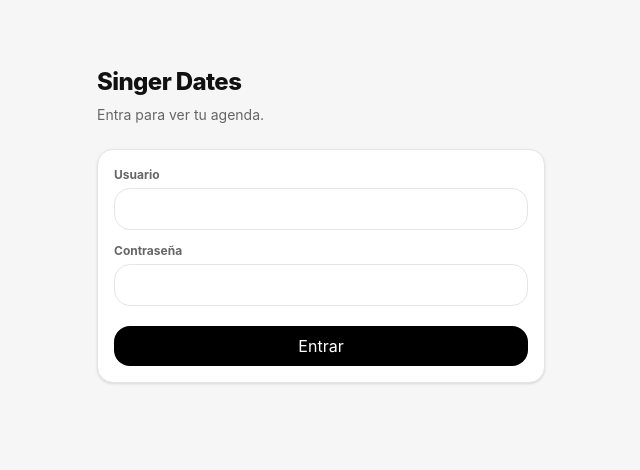
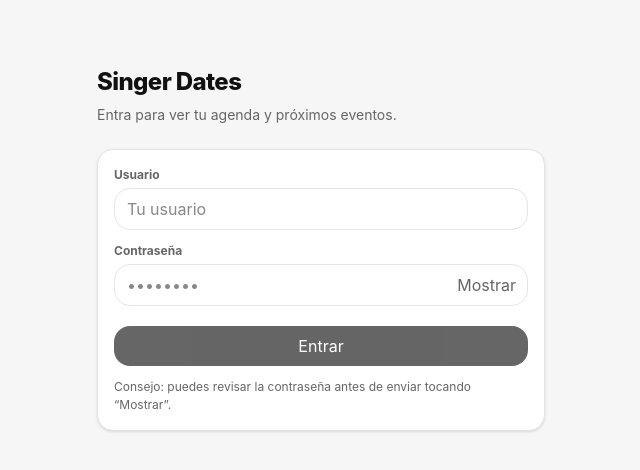
Before and after one commit to angelmr2601/singer-dates, a Next.js app: page /login in a window 1280 px wide. Shown: the top 470 px of the page, without its empty margins (319-959 px from the left). Built offline with nearby package versions, Linux system fonts and the light colour scheme.

Commit message:
Mejora UX en login con validación y mostrar contraseña

```diff
--- a/src/app/login/page.tsx
+++ b/src/app/login/page.tsx
@@ -8,8 +8,10 @@ export default function LoginPage() {
   const router = useRouter();
   const [username, setUsername] = useState("");
   const [password, setPassword] = useState("");
+  const [showPassword, setShowPassword] = useState(false);
   const [loading, setLoading] = useState(false);
   const [err, setErr] = useState<string | null>(null);
+  const canSubmit = username.trim().length > 0 && password.length > 0;
 
   async function onSubmit(e: React.FormEvent) {
     e.preventDefault();
@@ -39,35 +41,58 @@ export default function LoginPage() {
       <div className="mx-auto max-w-md">
         <div className="mb-6">
           <div className="text-[24px] font-extrabold tracking-tight">Singer Dates</div>
-          <div className="mt-1 text-[14px] text-[rgb(var(--muted))]">Entra para ver tu agenda.</div>
+          <div className="mt-1 text-[14px] text-[rgb(var(--muted))]">
+            Entra para ver tu agenda y próximos eventos.
+          </div>
         </div>
 
         <Card>
-          <form onSubmit={onSubmit} className="grid gap-3">
+          <form onSubmit={onSubmit} className="grid gap-3" noValidate>
             <div>
               <Label>Usuario</Label>
               <div className="mt-1">
-                <Input value={username} onChange={(e) => setUsername(e.target.value)} autoComplete="username" />
+                <Input
+                  value={username}
+                  onChange={(e) => setUsername(e.target.value)}
+                  autoComplete="username"
+                  placeholder="Tu usuario"
+                  required
+                />
               </div>
             </div>
 
             <div>
               <Label>Contraseña</Label>
-              <div className="mt-1">
+              <div className="relative mt-1">
                 <Input
-                  type="password"
+                  type={showPassword ? "text" : "password"}
                   value={password}
                   onChange={(e) => setPassword(e.target.value)}
                   autoComplete="current-password"
+                  placeholder="••••••••"
+                  required
                 />
+
+                <button
+                  type="button"
+                  onClick={() => setShowPassword((v) => !v)}
+                  className="absolute right-3 top-1/2 -translate-y-1/2 text-[12px] font-extrabold text-[rgb(var(--muted))] transition hover:text-[rgb(var(--text))]"
+                  aria-label={showPassword ? "Ocultar contraseña" : "Mostrar contraseña"}
+                >
+                  {showPassword ? "Ocultar" : "Mostrar"}
+                </button>
               </div>
             </div>
 
             {err && <div className="text-[13px] font-semibold text-red-600">{err}</div>}
 
-            <Button disabled={loading} className="mt-2">
+            <Button disabled={loading || !canSubmit} className="mt-2">
               {loading ? "Entrando…" : "Entrar"}
             </Button>
+
+            <div className="text-[12px] text-[rgb(var(--muted))]">
+              Consejo: puedes revisar la contraseña antes de enviar tocando “Mostrar”.
+            </div>
           </form>
         </Card>
       </div>
```
